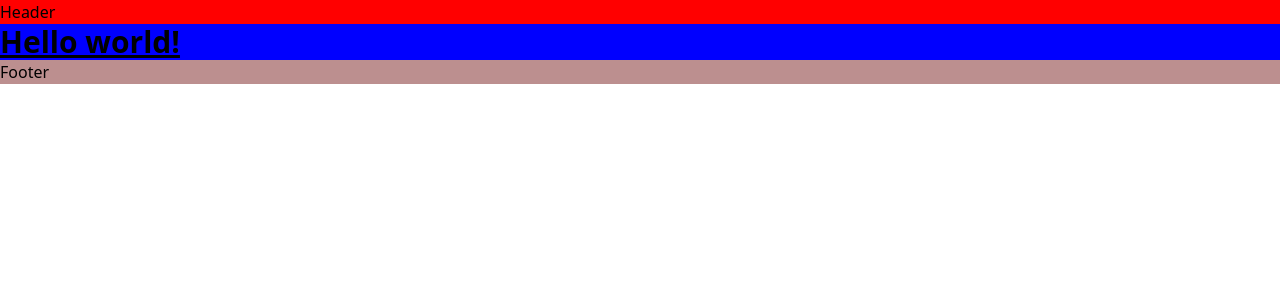
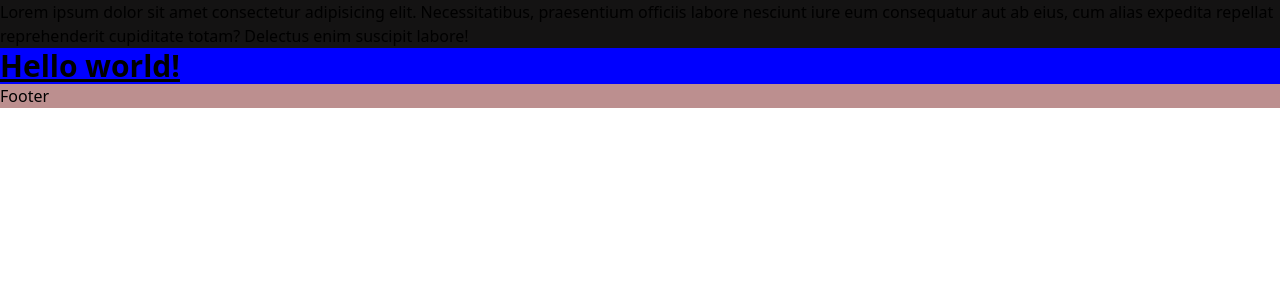
Before and after one commit to Rehman-Ali-SEOSITESOFT/GOSSIP.GG, a Next.js app: page / in a window 1280 px wide. Shown: the top 300 px of the page. Built offline with nearby package versions, Linux system fonts and the light colour scheme.

Commit message:
header footer and componet add color's variables

```diff
--- a/src/layouts/header/Header.tsx
+++ b/src/layouts/header/Header.tsx
@@ -2,7 +2,11 @@ import React from 'react'
 
 const Header = () => {
     return (
-        <header>Header</header>
+        <header >
+            <div className='container global-section-width'>
+                Lorem ipsum dolor sit amet consectetur adipisicing elit. Necessitatibus, praesentium officiis labore nesciunt iure eum consequatur aut ab eius, cum alias expedita repellat reprehenderit cupiditate totam? Delectus enim suscipit labore!
+            </div>
+        </header>
     )
 }
 
--- a/src/styles/layouts/Header.scss
+++ b/src/styles/layouts/Header.scss
@@ -1,3 +1,3 @@
 header {
-  background-color: red;
+  background-color: $brandDark3;
 }
--- a/src/styles/styles.scss
+++ b/src/styles/styles.scss
@@ -1,6 +1,8 @@
 @tailwind base;
 @tailwind components;
 @tailwind utilities;
+
+@import "./constant.scss";
 //  LAYOUTS STYLE'S
 @import "./layouts/Header.scss";
 @import "./layouts/Footer.scss";
@@ -9,3 +11,10 @@
 
 // PAGE'S STYLE'S
 @import "./pages/home.scss";
+
+// GLOBAL SECTION WIDTH
+.global-section-width {
+  width: 100%;
+  max-width: 1440px;
+  margin: auto;
+}
```
